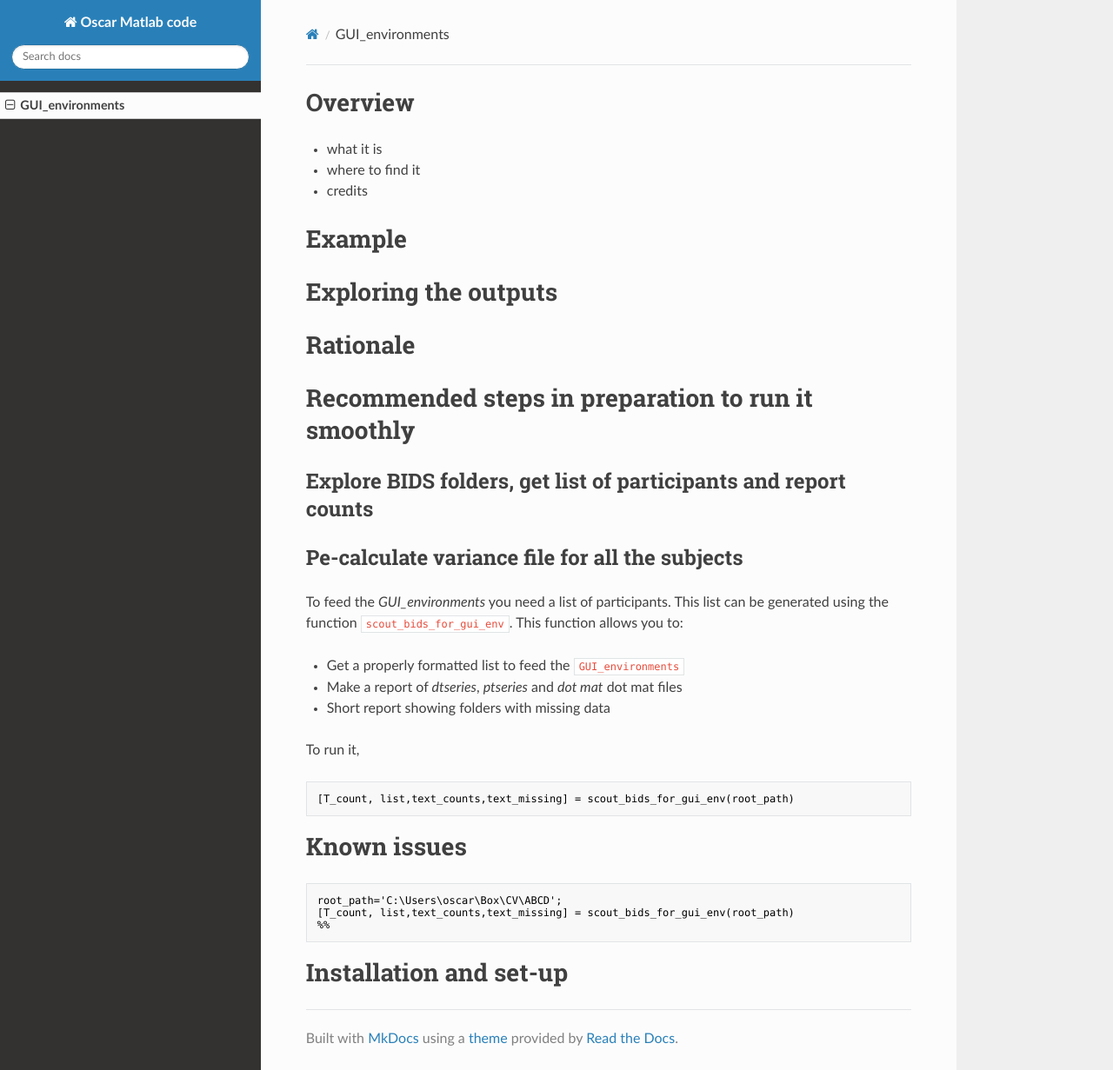
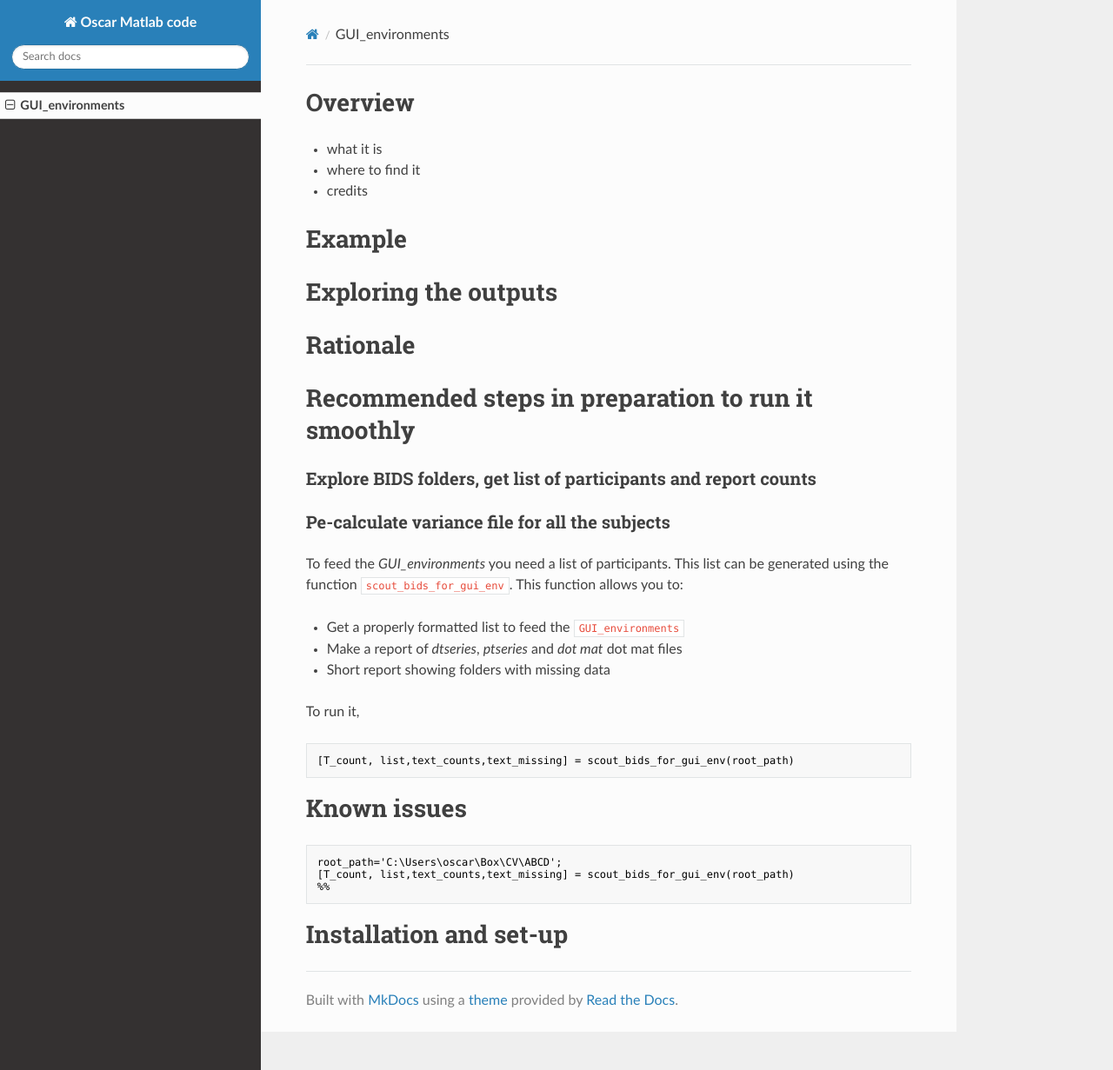
Before and after one commit to omiranda/OscarCode, an MkDocs documentation site: the page built from docs/GUI_environments.md, in a window 1280 px wide and 1231 px high. Shown: the whole window at 87% size. Built offline with MkDocs 1.6.1, drawn with Linux system fonts in a browser that asks for light colours; nearby versions of some CDN libraries; old or Windows-style settings are respelled for this version of MkDocs.

```diff
--- a/docs/GUI_environments.md
+++ b/docs/GUI_environments.md
@@ -10,9 +10,9 @@
 
 # Recommended steps in preparation to run it smoothly
 
-## Explore BIDS folders, get list of participants and report counts
+### Explore BIDS folders, get list of participants and report counts
 
-## Pe-calculate variance file for all the subjects
+### Pe-calculate variance file for all the subjects
 
 To feed the *GUI_environments* you need a list of participants. This list can be generated using the function `scout_bids_for_gui_env`. This function allows you to:
 
```
